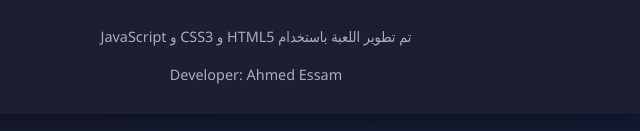
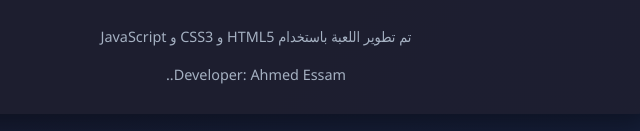
Before and after one commit to ahmedessam536/XO-game, a plain HTML site: page index.html in a window 1280 px wide. Shown: the part 719-850 px from the top of the page, 384-1024 px from the left. Drawn offline with Linux system fonts and the light colour scheme.

Commit message:
Update index.html

```diff
--- a/index.html
+++ b/index.html
@@ -424,7 +424,7 @@
       تم تطوير اللعبة باستخدام HTML5 و CSS3 و JavaScript
       <br>
       <br>
-      Developer: Ahmed Essam
+      Developer: Ahmed Essam..
     </div>
   </div>
 
```
